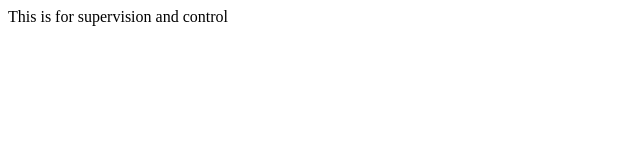
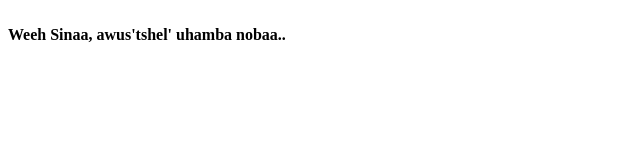
Before and after one commit to kmayika/kmayika.github.io, a plain HTML site: page index.html in a window 1280 px wide. Shown: the whole page, without its empty margins (0-640 px from the left). Drawn offline with Linux system fonts and the light colour scheme.

Commit message:
Update index.html

```diff
--- a/index.html
+++ b/index.html
@@ -3,6 +3,6 @@
 
 </head>
 <body>
-    This is for supervision and control
+    <br><b>Weeh Sinaa, awus'tshel' uhamba nobaa..</b>
 </body>
 </html>
```
